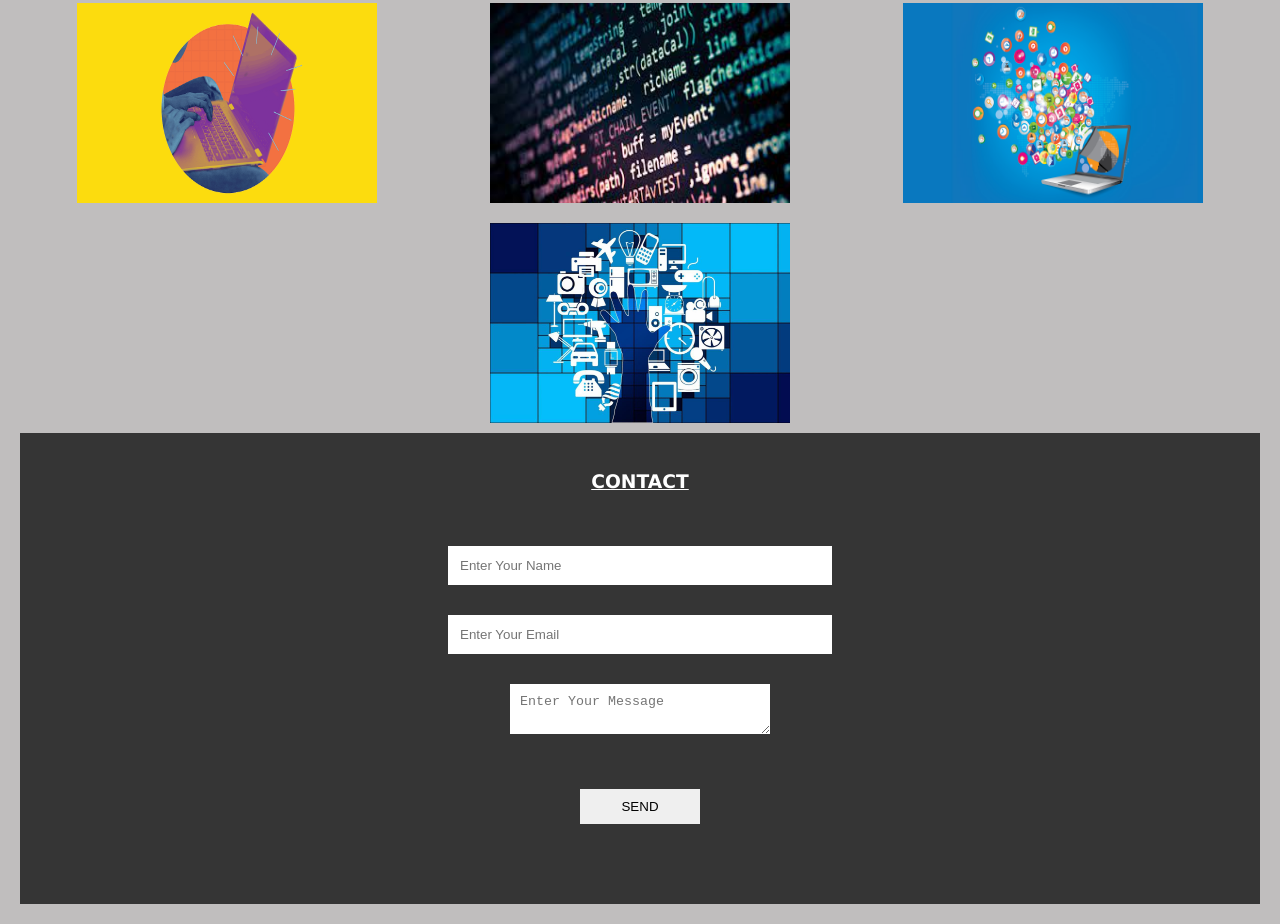
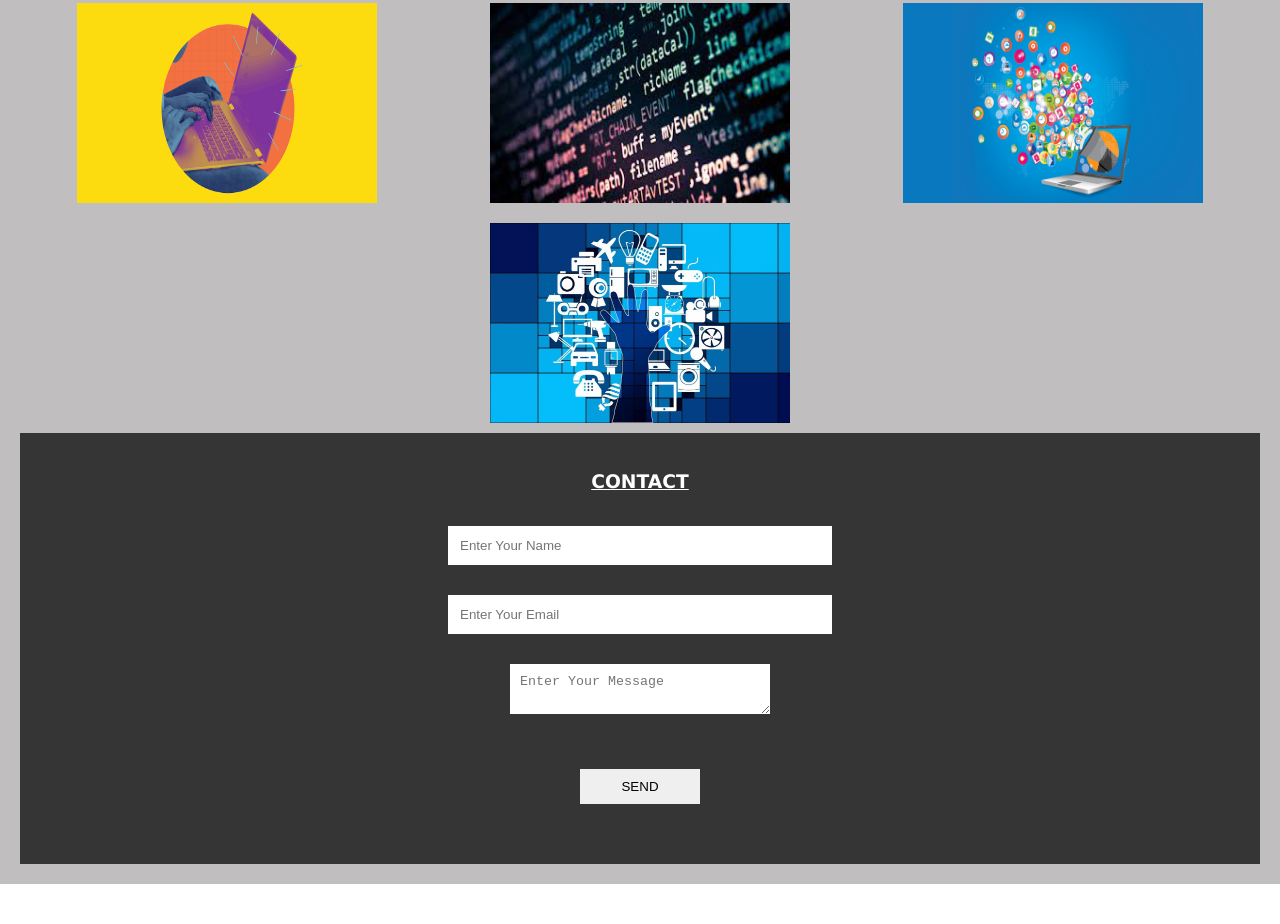
Before and after one commit to NAli3107/Portofio, a plain HTML site: page index.html in a window 1280 px wide. Shown: the part 1676-2600 px from the top of the page. After the commit the page ends 2560 px from the top, so only its background shows below. Drawn offline with Linux system fonts and the light colour scheme.

Commit message:
final html and css commit

```diff
--- a/assets/css/style.css
+++ b/assets/css/style.css
@@ -169,7 +169,6 @@ html{
     flex-direction: column;
     box-sizing: border-box;
     align-items: center;
-    margin:20px 0px;
 }
 .input{
     padding: 12px;
```
Also changed, not shown: assets/images/Display-Image.jpg (deleted), assets/images/contact-email.png (deleted), assets/images/contact-github.png (deleted), assets/images/contact-linkedin.gif (deleted), assets/images/contact-phone.jpg (deleted), index.html (indentation only), 1 other file.
